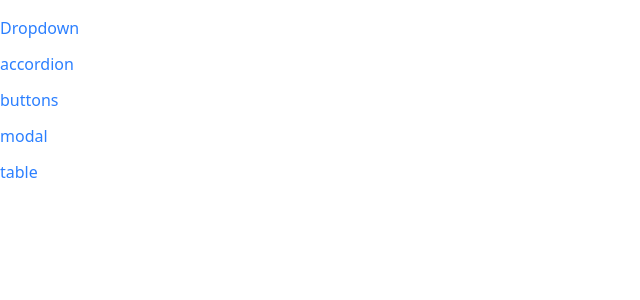
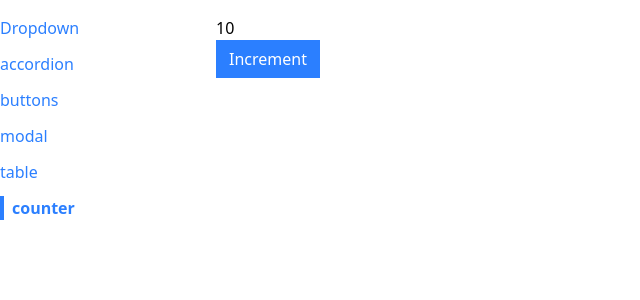
Before and after one commit to AfazPaul1/comps, a React (Vite) app: page /counter in a window 1280 px wide. Shown: the top 300 px of the page, without its empty margins (0-640 px from the left). Built offline with nearby package versions, Linux system fonts and the light colour scheme.

Commit message:
created a counter page which has a button which when clicked increases the counter state and a useeffect which logs the counter whenever it changed

```diff
--- a/src/App.jsx
+++ b/src/App.jsx
@@ -5,6 +5,7 @@ import ButtonPage from './pages/ButtonPage'
 import Sidebar from './components/Sidebar'
 import ModalPage from "./pages/ModalPage";
 import TablePage from "./pages/TablePage";
+import CounterPage from "./pages/CounterPage";
 function App() {
 
     return <div className="container mx-auto grid grid-cols-6 gap-4 mt-4">
@@ -25,6 +26,9 @@ function App() {
             <Route path='/table'>
                 <TablePage></TablePage>
             </Route>
+            <Route path='/counter'>
+                <CounterPage initialCounter={10}></CounterPage>
+            </Route>
         </div>
     </div>
 }
--- a/src/components/Sidebar.jsx
+++ b/src/components/Sidebar.jsx
@@ -7,7 +7,8 @@ function Sidebar() {
         {label: 'accordion', path:'/accordion'},
         {label: 'buttons', path:'/buttons'},
         {label: 'modal', path:'/modal'},
-        {label: 'table', path:'/table'}
+        {label: 'table', path:'/table'},
+        {label: 'counter', path:'/counter'}
     ]
 
     const renderedLinks = links.map((link) => {
--- /dev/null
+++ b/src/pages/CounterPage.jsx
@@ -0,0 +1,23 @@
+import { useState, useEffect } from "react";
+import Button1 from "../components/Button";
+
+function CounterPage( {initialCounter} ) {
+    const [counter, setCounter] = useState(initialCounter)
+
+    const handleClick = () => {
+        setCounter(counter + 1)
+    }
+
+    useEffect(() => {
+        console.log(counter);
+    }, [counter])
+
+    return (
+        <div>
+            {counter}
+            <Button1 onClick={handleClick} primary >Increment</Button1>
+        </div>
+    )
+}
+
+export default CounterPage;
--- a/src/pages/TablePage.jsx
+++ b/src/pages/TablePage.jsx
@@ -1,4 +1,5 @@
 import SortableTable from "../components/SortableTable";
+import Table from "../components/Table";
 
 function TablePage() {
 
@@ -21,6 +22,11 @@ function TablePage() {
             render: fruit => fruit.score,
             header: () => <th key="asfd" className="bg-red-500">Score</th>,
             sortValue: fruit => fruit.score
+        },
+        {
+            label: "score squared",
+            render: fruit => fruit.score ** 2,
+            sortValue: fruit => fruit.score ** 2,
         }
     ]
 
@@ -30,6 +36,7 @@ function TablePage() {
 
     return (
     <div>
+        <Table data={data} config={config} keyFn={keyFn}></Table>
         <SortableTable data={data} config={config} keyFn={keyFn}></SortableTable>
     </div>
     )
```
